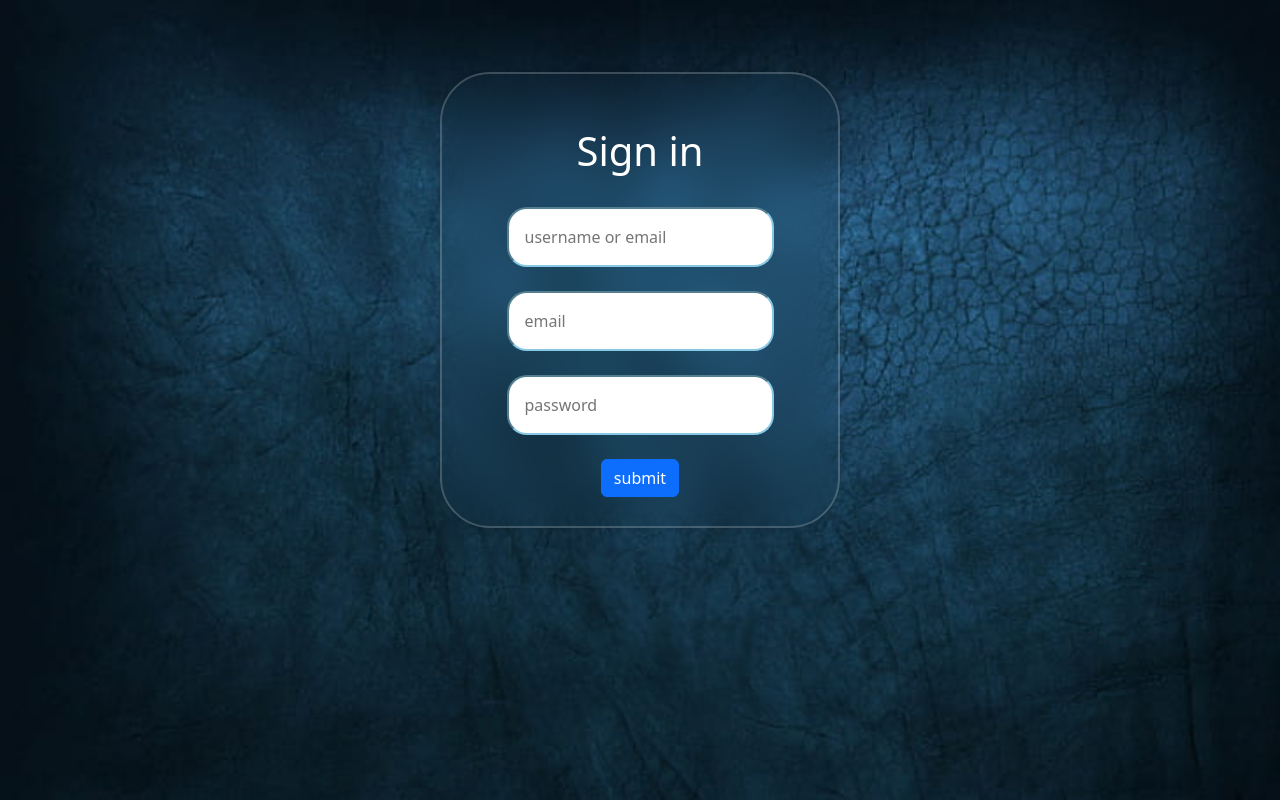
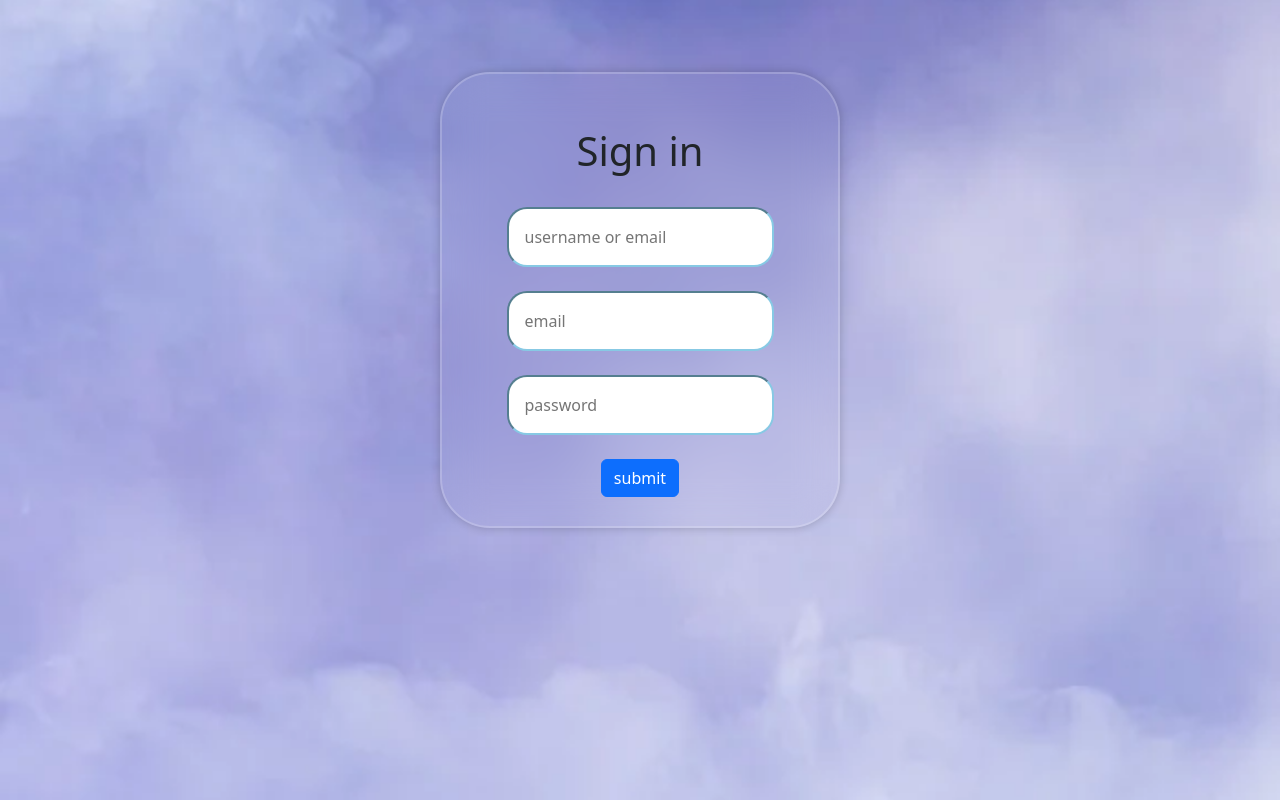
Before and after one commit to adarshkindrajith/login_page, a Django app: page /signup/ in a window 1280 px wide. Run offline with Django 5.2, Linux system fonts and the light colour scheme.

Commit message:
update some functions in signup page

```diff
--- a/log_page/home/views.py
+++ b/log_page/home/views.py
@@ -29,19 +29,24 @@ def signup(request):
         email = request.POST['email']
         password = request.POST['password']
 
-        myuser = User.objects.create_user(username, email, password)
-        myuser.save()
-        return redirect('loginn')
+        if User.objects.filter(username=username).exists():
+            messages.error(request, "Username already exists. Please choose another one.")
+            return redirect('signup')
+        elif User.objects.filter(email=email).exists():
+            messages.error(request, "Email is already registered. Please use a different email.")
+            return redirect('signup')
+        else:
+            myuser = User.objects.create_user(username, email, password)
+            myuser.save()
+            return redirect('loginn')
 
     return render(request, 'signup.html')
 
 
-@login_required(login_url='loginn/')
+@login_required(login_url='loginn')
 @cache_control(no_cache=True, no_store=True, must_revalidate=True)
 def home(request):
     return render(request, 'home.html')
-
-from django.contrib.auth.decorators import login_required
 
 @login_required(login_url='loginn')
 @cache_control(no_cache=True, no_store=True, must_revalidate=True)
--- a/log_page/static/css/style.css
+++ b/log_page/static/css/style.css
@@ -36,3 +36,22 @@
     border-radius: 30px;
     padding: 2px 50px;
 }
+.a44{
+    background-image: url('/static/image/a1.webp');
+    background-repeat: no-repeat;
+    background-size: cover;
+    min-height:100vh;
+    background-position: center;
+    justify-content: center;
+    display:flex;
+}
+.a55{
+    width: 400px;
+    background: transparent;
+    border: 2px solid  rgba(255, 255, 255, .2);
+    backdrop-filter: blur(20px);                       /* control + shift + R  this is applyed within the server because sometimes css will not connect to html so this shortcut will used to connect css .*/
+    box-shadow: 0 0 10px rgba(0, 0, 0, .2);
+    color: #fff;
+    border-radius: 50px;
+    padding: 5px;
+}
--- a/log_page/templates/signup.html
+++ b/log_page/templates/signup.html
@@ -5,42 +5,39 @@
     <meta charset="UTF-8">
     <meta name="viewport" content="width=device-width, initial-scale=1.0">
     <title>Document</title>
+    <link rel="stylesheet" href="{% static '/css/style.css'%}">
     <link href="https://cdn.jsdelivr.net/npm/bootstrap@5.3.3/dist/css/bootstrap.min.css" rel="stylesheet" integrity="sha384-QWTKZyjpPEjISv5WaRU9OFeRpok6YctnYmDr5pNlyT2bRjXh0JMhjY6hW+ALEwIH" crossorigin="anonymous">
 <script src="https://cdn.jsdelivr.net/npm/bootstrap@5.3.3/dist/js/bootstrap.bundle.min.js" integrity="sha384-YvpcrYf0tY3lHB60NNkmXc5s9fDVZLESaAA55NDzOxhy9GkcIdslK1eN7N6jIeHz" crossorigin="anonymous"></script>
 </head>
-<body style="background-image: url('{% static 'image/img33.jpg'%}');
-            background-repeat: no-repeat;
-            background-size: 100%;
-            background-position:cover;
-            justify-content:center;
-            display:flex;">
-
+<body>
+<div class="a44">
     <header class="position-relative">
         <div class="container text-center mt-5 justify-content-center"><br>
-    <div class="wrapper" style="
-                width: 400px;
-                background: transparent;
-                border: 2px solid  rgba(255, 255, 255, .2);
-                backdrop-filter: blur(20px);
-                box-shadow: 0 0 10px rgba(0, 0, 0, .2);
-                color: #fff;
-                border-radius: 50px;
-                padding: 5px;">
+        <div class="a55">
 
             <form class="justify-content-center mt-5" method="POST" >
                 {% csrf_token %}
-            <h1 class=" text-white mx-4">Sign in</h1><br>
+                <h1 class=" text-dark mx-4">Sign in</h1><br>
                 <input class="p-3"style=" border-color:  rgb(135, 201, 228); border-radius:20px;" type=""placeholder="username or email" id="username" name="username"required><br><br>
 
                 <input class="p-3"style=" border-color:  rgb(135, 201, 228); border-radius:20px;" type="email"placeholder="email" id="email" name="email"required><br><br>
 
                 <input class="p-3" style=" border-color:  rgb(135, 201, 228); border-radius:20px;" type="password"placeholder="password" id="password" name="password"required ><br><br>
+                <div>
+                    {% if messages%}
+                        {% for message in messages%}
+                            <p class="text-black">{{message}}</p>
+                        {% endfor %}
+                    {% endif%}
+
+                </div>
                 <button class="btn btn-primary text-white" type="submit">submit</button>
 
             </form><br>
         </div>
         </div>
     </header>
+</div>
   <script src="https://cdn.jsdelivr.net/npm/@popperjs/core@2.11.8/dist/umd/popper.min.js" integrity="sha384-I7E8VVD/ismYTF4hNIPjVp/Zjvgyol6VFvRkX/vR+Vc4jQkC+hVqc2pM8ODewa9r" crossorigin="anonymous"></script>
 <script src="https://cdn.jsdelivr.net/npm/bootstrap@5.3.3/dist/js/bootstrap.min.js" integrity="sha384-0pUGZvbkm6XF6gxjEnlmuGrJXVbNuzT9qBBavbLwCsOGabYfZo0T0to5eqruptLy" crossorigin="anonymous"></script>
 </body>
```
Also changed, not shown: log_page/db.sqlite3, log_page/static/image/a1.webp (added). Lines whose indentation alone changed are shown as unchanged.
